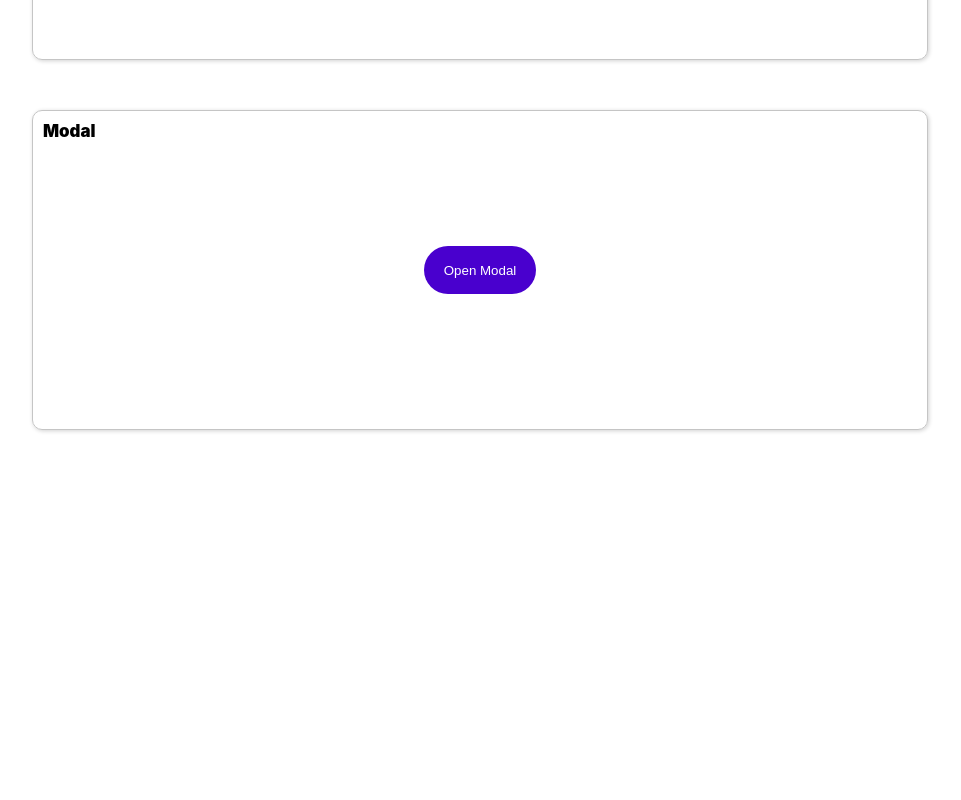
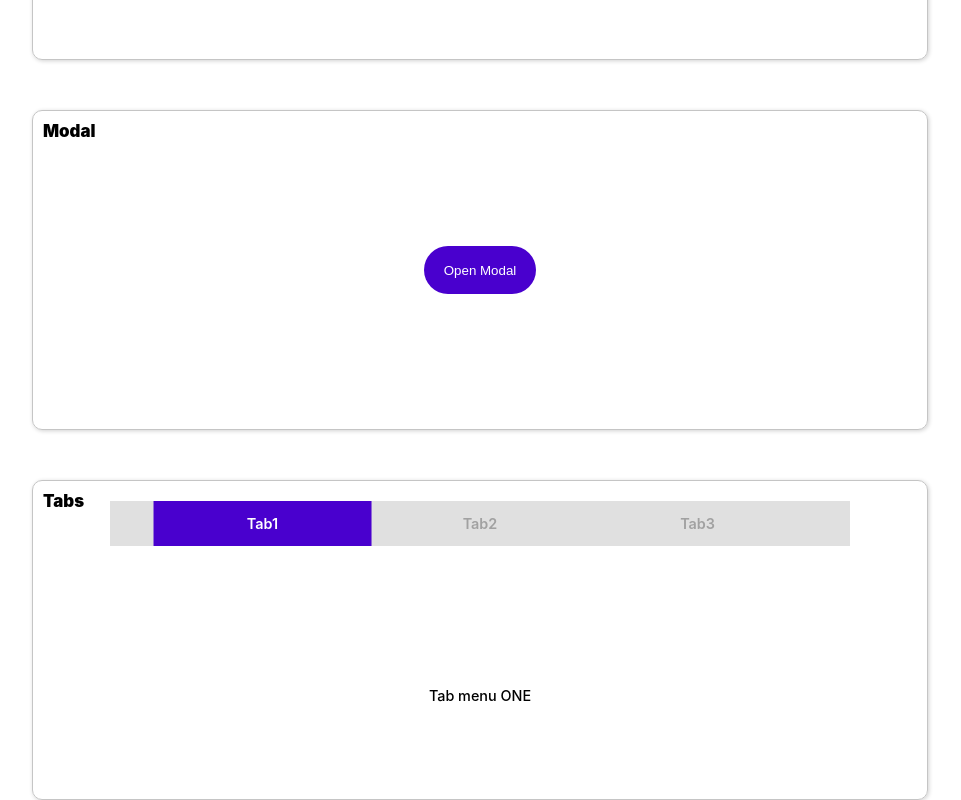
Before and after one commit to Lee-Seonghyun316/wanted_pre_onboarding, a React (Create React App) app in the folder custom-component/: page / in a window 1280 px wide. Shown: the part 310-1110 px from the top of the page, without its empty margins (160-1121 px from the left). Before the commit the page ends 850 px from the top, so only its background shows below. Built offline with nearby package versions, Linux system fonts and the light colour scheme.

Commit message:
Feat: Tab component 추가

```diff
--- a/custom-component/src/App.js
+++ b/custom-component/src/App.js
@@ -3,6 +3,7 @@ import "./App.css";
 import Toggle from "./component/Toggle";
 import Modal from "./component/Modal";
 import styled from "styled-components";
+import Tabs from "./component/Tabs";
 
 function App() {
   const [checked, setChecked] = useState(false);
@@ -13,7 +14,11 @@ function App() {
   return (
     <Wrap modalvisible={modalVisible}>
       <Toggle checked={checked} setChecked={setChecked} />
-      <Modal modalVisible={modalVisible} changeModalVisible={changeModalVisible} />
+      <Modal
+        modalVisible={modalVisible}
+        changeModalVisible={changeModalVisible}
+      />
+      <Tabs />
     </Wrap>
   );
 }
--- /dev/null
+++ b/custom-component/src/component/Tabs.js
@@ -0,0 +1,100 @@
+import React, { useState } from "react";
+import styled from "styled-components";
+import Container from "./Container";
+
+const Wrap = styled.div`
+  --tab-width: 17;
+  width: calc(var(--tab-width) * 3 * 1vw + var(--tab-width) * 0.4 * 1vw);
+  margin: 20px auto 0 auto;
+  overflow: hidden;
+  background: pink;
+`;
+
+const Nav = styled.nav`
+  display: flex;
+  position: relative;
+  background-color: #e0e0e0;
+  justify-content: center;
+`;
+
+const Tab = styled.div`
+  width: calc(var(--tab-width) * 1vw);
+  height: 45px;
+  line-height: 45px;
+  text-align: center;
+  cursor: pointer;
+  transition: color 0.15s ease-in;
+  font-weight: 600;
+  color: ${(props) =>
+    props.index === props.currentIndex ? "var(--white)" : "var(--grey)"};
+  z-index: 1000;
+`;
+
+const Glider = styled.span`
+  position: absolute;
+  top: 0;
+  left: 0;
+  height: 45px;
+  width: calc(var(--tab-width) * 1vw);
+  background-color: var(--first);
+  //transition: 0.25s ease-out;
+  transform: translate3D(
+    ${(props) => props.currentIndex * 17 + 0.2 * 17}vw,
+    0,
+    0
+  );
+`;
+
+const TabContent = styled.div`
+  min-height: 300px;
+  line-height: 2.5;
+  background-color: #fff;
+  padding: 20px;
+  display: flex;
+  align-items: center;
+  justify-content: center;
+  font-weight: var(--bold);
+`;
+
+const Tabs = () => {
+  const [currentIndex, setCurrentindex] = useState(0);
+  const tabsData = [
+    {
+      title: "Tab1",
+      content: `Tab menu ONE`,
+    },
+    {
+      title: "Tab2",
+      content: `Tab menu TWO`,
+    },
+    {
+      title: "Tab3",
+      content: `Tab menu THREE`,
+    },
+  ];
+
+  return (
+    <Container title="Tabs">
+      <Wrap tabsLength={tabsData.length}>
+        <Nav>
+          {tabsData.map(({ title }, index) => (
+            <Tab
+              index={index}
+              key={index}
+              onClick={() => setCurrentindex(index)}
+              currentIndex={currentIndex}
+            >
+              {title}
+            </Tab>
+          ))}
+          <Glider currentIndex={currentIndex} />
+        </Nav>
+        {tabsData.map(({ content }, i) =>
+          i === currentIndex ? <TabContent key={i}>{content}</TabContent> : null
+        )}
+      </Wrap>
+    </Container>
+  );
+};
+
+export default Tabs;
```
